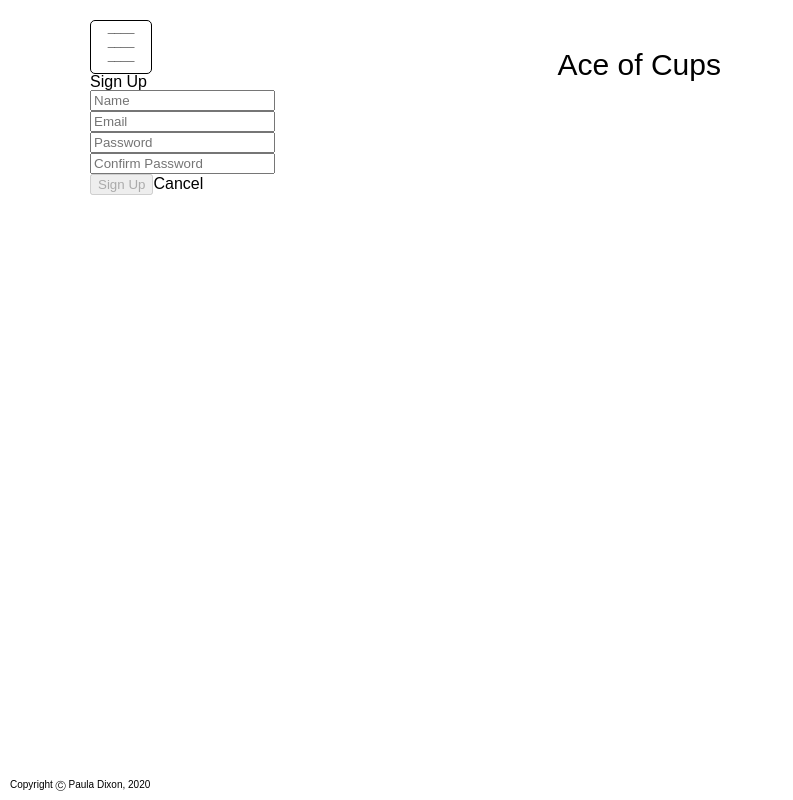
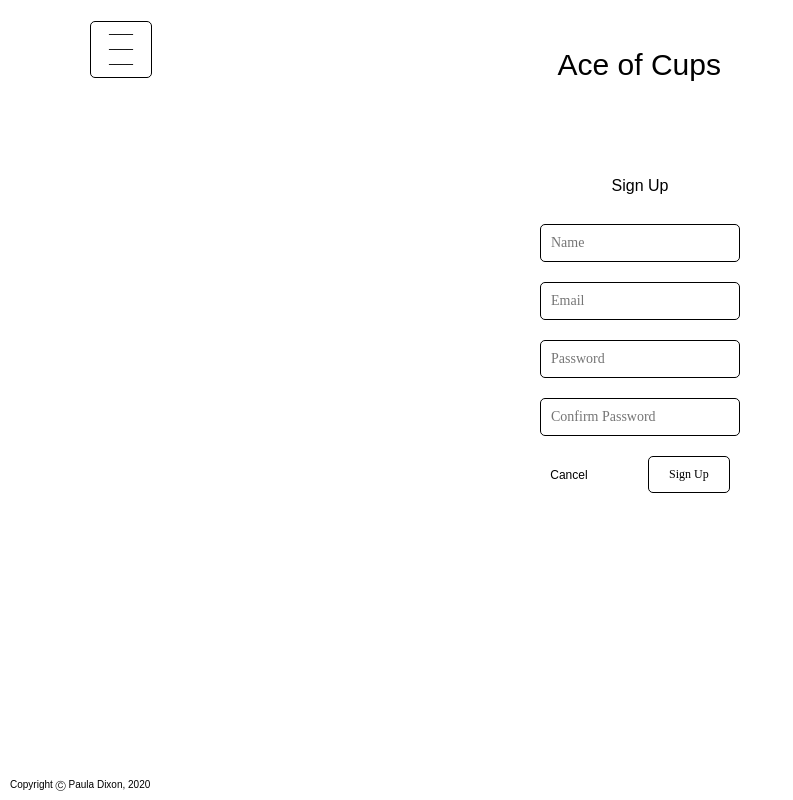
Before and after one commit to pauladixon/ace-of-cups, a React (Create React App) app: page /signup in a window 1280 px wide. Shown: the whole page, without its empty margins (0-793 px from the left). Built offline with nearby package versions, Linux system fonts and the light colour scheme.

Commit message:
fixed styling for forms

```diff
--- a/src/components/Dropdown/Dropdown.scss
+++ /dev/null
@@ -1,81 +0,0 @@
-
-@mixin styling() {
-    background-color: white;
-    border-radius: 4px;
-    border-style: solid;
-    border-width: 1px;
-  }
-
-  .dd-wrapper {
-    display: flex;
-    min-height: 38px;
-    flex-wrap: wrap;
-
-      .dd-header {
-        @include styling();
-        display: flex;
-        justify-content: center;
-        cursor: pointer;
-        width: 20px;
-        padding: 0px 32px 8px 32px;
-        font-size: 12px;
-
-        &__title--bold {
-          font-weight: bold;
-      }
-
-
-      &:hover {
-        cursor: pointer;
-        background-color: black;
-        color: white;
-        }
-    }
-
-    .dd-list {
-      padding: 0;
-      margin: 0;
-      width: 100%;
-      margin-top: 20px;
-
-      li {
-        list-style-type: none;
-
-        &:first-of-type {
-          > button {
-            border-top: 1px solid black;
-            border-top-left-radius: 4px;
-            border-top-right-radius: 4px;
-
-          }
-        }
-
-        &:last-of-type > button {
-          border-bottom-left-radius: 4px;
-          border-bottom-right-radius: 4px;
-        }
-
-        button {
-          display: flex;
-          color: black;
-          justify-content: space-between;
-          background-color: white;
-          font-size: 16px;
-          padding: 15px 20px 15px 20px;
-          border: 0;
-          border-bottom: 1px solid black;
-          width: 30%;
-          text-align: left;
-          border-left: 1px solid black;
-          border-right: 1px solid black;
-          font-family: Futura;
-
-          &:hover, &:focus {
-            cursor: pointer;
-            background-color: black;
-            color: white;
-          }
-        }
-      }
-    }
-  }
--- a/src/components/Invitation/Invitation.js
+++ b/src/components/Invitation/Invitation.js
@@ -3,15 +3,15 @@ import { Link } from 'react-router-dom'
 import './Invitation.scss'
 
 const Invitation = (props) => (
-    <div className='main'>
+    <div className='home'>
         <p className='intro'>
-        A tiny app that lends itself to the moments of clarity and guidance found in the tarot. Utilizing Rachel Howe’s Small Spells tarot deck and writings, we can glimpse the energy of any situation with peace and reception through a simple traditional three-card-pull. We can look at these cards as “past” “present” and ”future” in order to note how we may shift our energies to more gracefully move through the situation in question.
+            A tiny app that lends itself to the moments of clarity and guidance found in the tarot. Utilizing Rachel Howe’s Small Spells tarot deck and writings, we can glimpse the energy of any situation with peace and reception through a simple traditional three-card-pull. We can look at these cards as “past” “present” and ”future” in order to note how we may shift our energies to more gracefully move through the situation in question.
         </p>
         <p className='intro'>
-        To dip into this well, close your eyes, focus on a topic, a question, a feeling, a person.... and with a pure intent for seeking information and clarity in the matter at hand, press go!
+            To dip into this well, close your eyes, focus on a topic, a question, a feeling, a person.... and with a pure intent for seeking information and clarity in the matter at hand, press go!
         </p>
         <Link to='/Reading'>
-        <button className='go'>GO →</button>
+            <button className='go'>GO →</button>
         </Link>
     </div>
 )
--- a/src/components/Invitation/Invitation.scss
+++ b/src/components/Invitation/Invitation.scss
@@ -1,11 +1,9 @@
-.main {
-    margin-top: 100px;
+.home {
     display: flex;
     justify-content: center;
     align-items: center;
     flex-direction: column;
     text-align: center;
-  }
 
     .intro {
         width: 300px;
@@ -30,3 +28,4 @@
         border: 1px solid black;
         }
     }
+}
--- a/src/components/SignupForm/SignupForm.js
+++ b/src/components/SignupForm/SignupForm.js
@@ -37,30 +37,42 @@ class SignupForm extends Component {
             <div>
                 <header>Sign Up</header>
                 <form onSubmit={this.handleSubmit}>
-                    <div>
-                        <div>
-                            <input type='text' placeholder='Name' value={this.state.name} name='name' onChange={this.handleChange} />
-                        </div>
-                    </div>
-                    <div>
-                        <div>
-                            <input type='email' placeholder='Email' value={this.state.email} name='email' onChange={this.handleChange} />
-                        </div>
-                    </div>
-                    <div>
-                        <div>
-                            <input type='password' placeholder='Password' value={this.state.password} name='password' onChange={this.handleChange} />
-                        </div>
-                    </div>
-                    <div>
-                        <div>
-                            <input type='password' placeholder='Confirm Password' value={this.state.passwordConf} name='passwordConf' onChange={this.handleChange} />
-                        </div>
-                    </div>
-                    <div>
-                        <div>
+                    <div className='form signup'>
+                        <input
+                            className='form-line'
+                            type='text'
+                            placeholder='Name'
+                            value={this.state.name}
+                            name='name'
+                            onChange={this.handleChange}
+                        />
+                        <input
+                            className='form-line'
+                            type='email'
+                            placeholder='Email'
+                            value={this.state.email}
+                            name='email'
+                            onChange={this.handleChange}
+                        />
+                        <input
+                            className='form-line'
+                            type='password'
+                            placeholder='Password'
+                            value={this.state.password}
+                            name='password'
+                            onChange={this.handleChange}
+                        />
+                        <input
+                            className='form-line'
+                            type='password'
+                            placeholder='Confirm Password'
+                            value={this.state.passwordConf}
+                            name='passwordConf'
+                            onChange={this.handleChange}
+                        />
+                        <div className='form-links' >
+                            <Link to='/'>Cancel</Link>
                             <button disabled={this.isFormInvalid()}>Sign Up</button>
-                            <Link to='/'>Cancel</Link>
                         </div>
                     </div>
                 </form>
--- a/src/pages/App/App.js
+++ b/src/pages/App/App.js
@@ -52,7 +52,6 @@ class App extends React.Component {
           >
             ____ ____ ____
           </button>
-          <Switch>
             {this.state.open && (
               <div class='dropdown'>
                 <ul className='list' onClick={this.handleButtonClick}>
@@ -80,6 +79,9 @@ class App extends React.Component {
                 </ul>
               </div>
             )}
+        </div>
+        <div className='body'>
+          <Switch>
             <Route exact path='/' render={() =>
               <HomePage/>
             }/>
--- a/src/pages/App/App.scss
+++ b/src/pages/App/App.scss
@@ -127,3 +127,12 @@ footer {
   font-size: 10px;
 
 }
+
+.body {
+  margin-top: 100px;
+  display: flex;
+  justify-content: center;
+  align-items: center;
+  flex-direction: column;
+  text-align: center;
+}
--- a/src/pages/LoginPage/LoginPage.js
+++ b/src/pages/LoginPage/LoginPage.js
@@ -22,20 +22,30 @@ class LoginPage extends Component {
             <div>
                 <header>Log In</header>
                 <form onSubmit={this.handleSubmit}>
-                    <div>
+                    <div className='form login'>
                         <div>
-                            <input type='email' placeholder='Email' value={this.state.email} name='email' onChange={this.handleChange}/>
+                            <input
+                                className='form-line'
+                                type='email'
+                                placeholder='Email'
+                                value={this.state.email}
+                                name='email'
+                                onChange={this.handleChange}
+                            />
                         </div>
-                    </div>
-                    <div>
                         <div>
-                            <input type='password' placeholder='Password' value={this.state.pw} name='pw' onChange={this.handleChange}/>
+                            <input
+                                className='form-line'
+                                type='password'
+                                placeholder='Password'
+                                value={this.state.pw}
+                                name='pw'
+                                onChange={this.handleChange}
+                            />
                         </div>
-                    </div>
-                    <div>
-                        <div>
+                        <div className='form-links'>
+                            <Link to='/'>Cancel</Link>
                             <button>Log In</button>
-                            <Link to='/'>Cancel</Link>
                         </div>
                     </div>
                 </form>
--- a/src/pages/LoginPage/LoginPage.scss
+++ b/src/pages/LoginPage/LoginPage.scss
@@ -0,0 +1,42 @@
+.form {
+    margin: 30px;
+}
+
+.form-line {
+    padding: 10px;
+    margin: 20px;
+    display: flex;
+    justify-content: center;
+    background-color: white;
+    color: black;
+    font-size: 14px;
+    border: 1px solid black;
+    border-radius: 5px;
+    font-family: Futura;
+}
+
+.form-links {
+    display: flex;
+    align-items: center;
+    justify-content: space-around;
+    font-size: 12px;
+}
+
+button {
+    padding: 10px 20px;
+    display: flex;
+    align-items: center;
+    background-color: white;
+    color: black;
+    cursor: pointer;
+    font-family: Futura;
+    font-size: 12px;
+    border: 1px solid black;
+    border-radius: 5px;
+}
+
+button:hover {
+    background-color: black;
+    color: white;
+    cursor: pointer;
+  }
```
Also changed, not shown: src/components/Dropdown/Dropdown.js (deleted, +0 -14 lines). Lines whose indentation alone changed are shown as unchanged.
